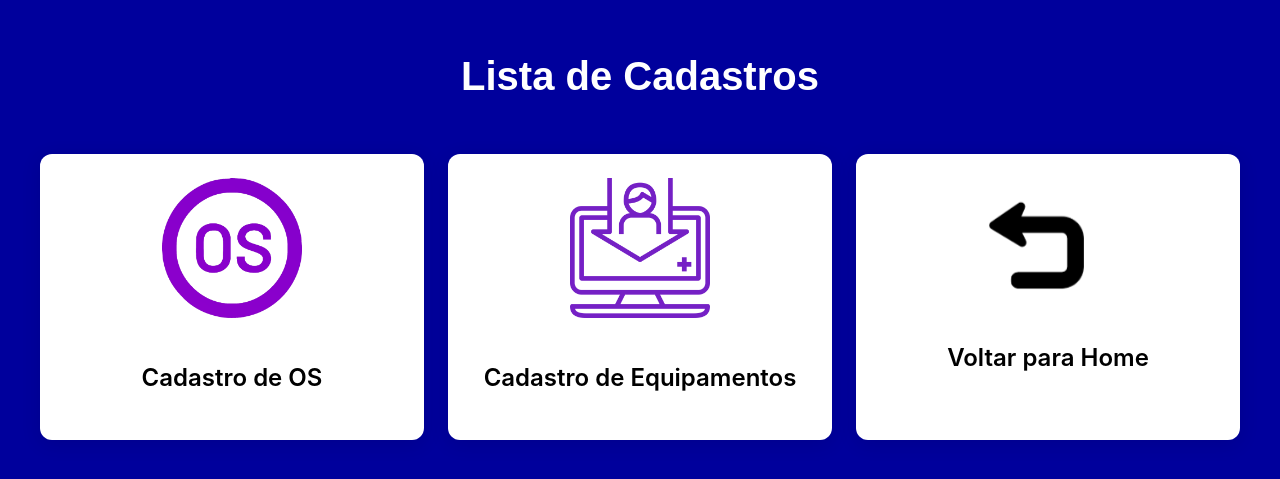
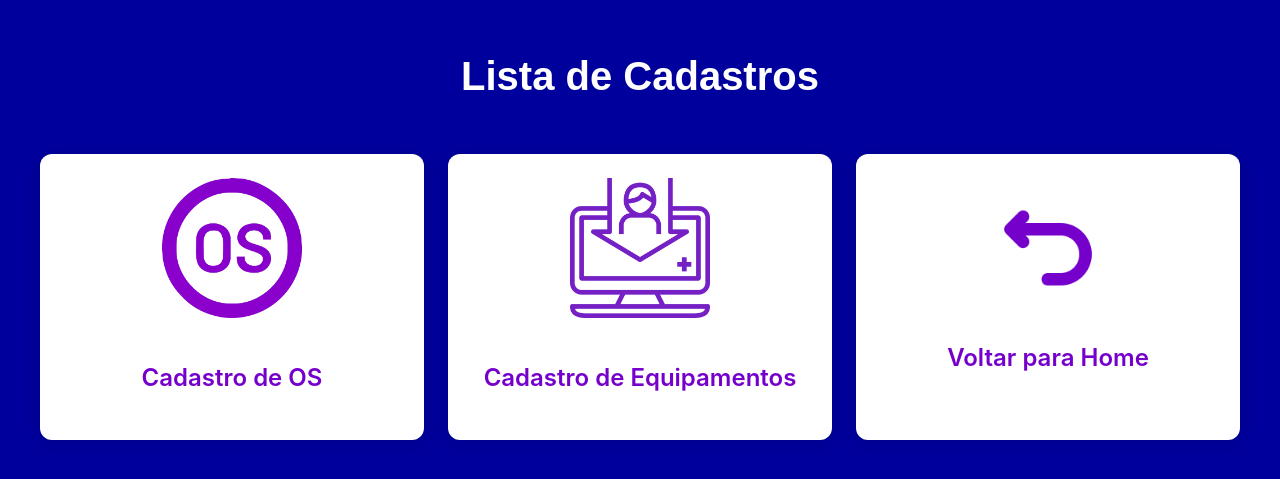
Before and after one commit to DaniLEP/OS, a React (Vite) app: page /Cadastro in a window 1280 px wide. Shown: the part 157-636 px from the top of the page. Built offline with nearby package versions, Linux system fonts and the light colour scheme.

Commit message:
ft: alteração de icone e cor dos cards

```diff
--- a/src/pages/Listas.jsx
+++ b/src/pages/Listas.jsx
@@ -71,7 +71,7 @@ export default function ListControl() {
                                 />
                                 <h2
                                     style={{
-                                        color: "black",
+                                        color: '#7500cc',
                                         fontSize: "1.5rem", // 24px
                                         fontWeight: "600",
                                     }}
@@ -112,7 +112,7 @@ export default function ListControl() {
                                 />
                                 <h2
                                     style={{
-                                        color: "black",
+                                        color: '#7500cc',
                                         fontSize: "1.5rem",
                                         fontWeight: "600",
                                     }}
@@ -147,15 +147,15 @@ export default function ListControl() {
                         >
                             <Link to="/Home" style={{ textDecoration: "none", color: "inherit" }}>
                                 <img
-                                    src="/return.svg"
-                                    style={{ height: "100px", maxHeight: "140px", marginBottom: "1rem" }}
+                                    src="/return.png"
+                                    style={{ height: "100px", maxHeight: "140px", marginBottom: "1rem",  }}
                                     alt="Voltar"
                                 />
                                 <h2
                                     style={{
-                                        color: "black",
                                         fontSize: "1.5rem",
                                         fontWeight: "600",
+                                        color: '#7500cc'
                                     }}
                                 >
                                     Voltar para Home
--- a/src/pages/RegisterList.jsx
+++ b/src/pages/RegisterList.jsx
@@ -71,7 +71,7 @@ export default function RegisterList() {
                                 />
                                 <h2
                                     style={{
-                                        color: "black",
+                                        color: '#7500cc',
                                         fontSize: "1.5rem", // 24px
                                         fontWeight: "600",
                                     }}
@@ -112,7 +112,7 @@ export default function RegisterList() {
                                 />
                                 <h2
                                     style={{
-                                        color: "black",
+                                        color: '#7500cc',
                                         fontSize: "1.5rem",
                                         fontWeight: "600",
                                     }}
@@ -147,13 +147,13 @@ export default function RegisterList() {
                         >
                             <Link to="/Home" style={{ textDecoration: "none", color: "inherit" }}>
                                 <img
-                                    src="/return.svg"
+                                    src="/return.png"
                                     style={{ height: "100px", maxHeight: "140px", marginBottom: "1rem" }}
                                     alt="Voltar"
                                 />
                                 <h2
                                     style={{
-                                        color: "black",
+                                        color: '#7500cc',
                                         fontSize: "1.5rem",
                                         fontWeight: "600",
                                     }}
```
Also changed, not shown: public/return.png (added), public/return.svg (deleted).
